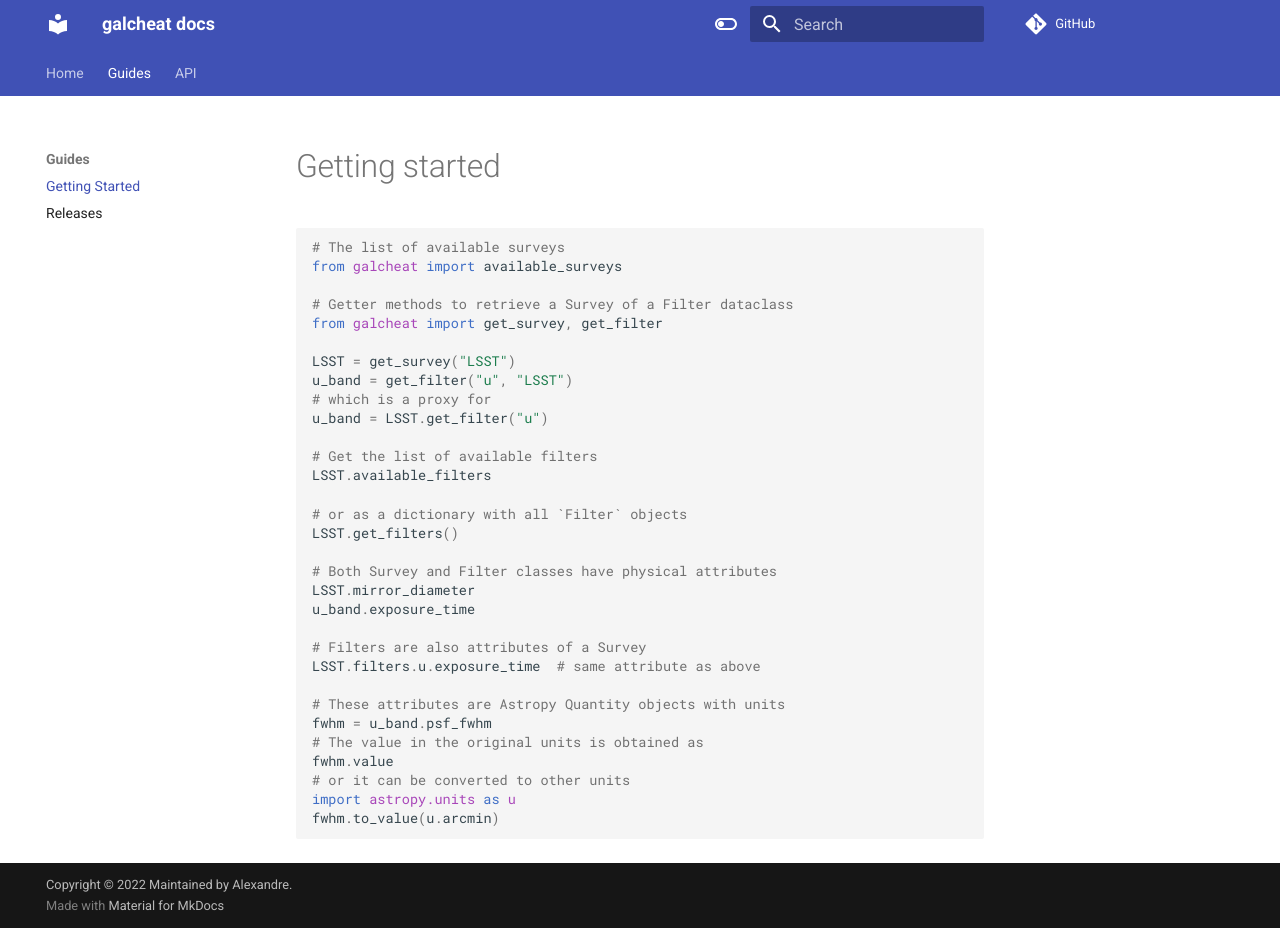
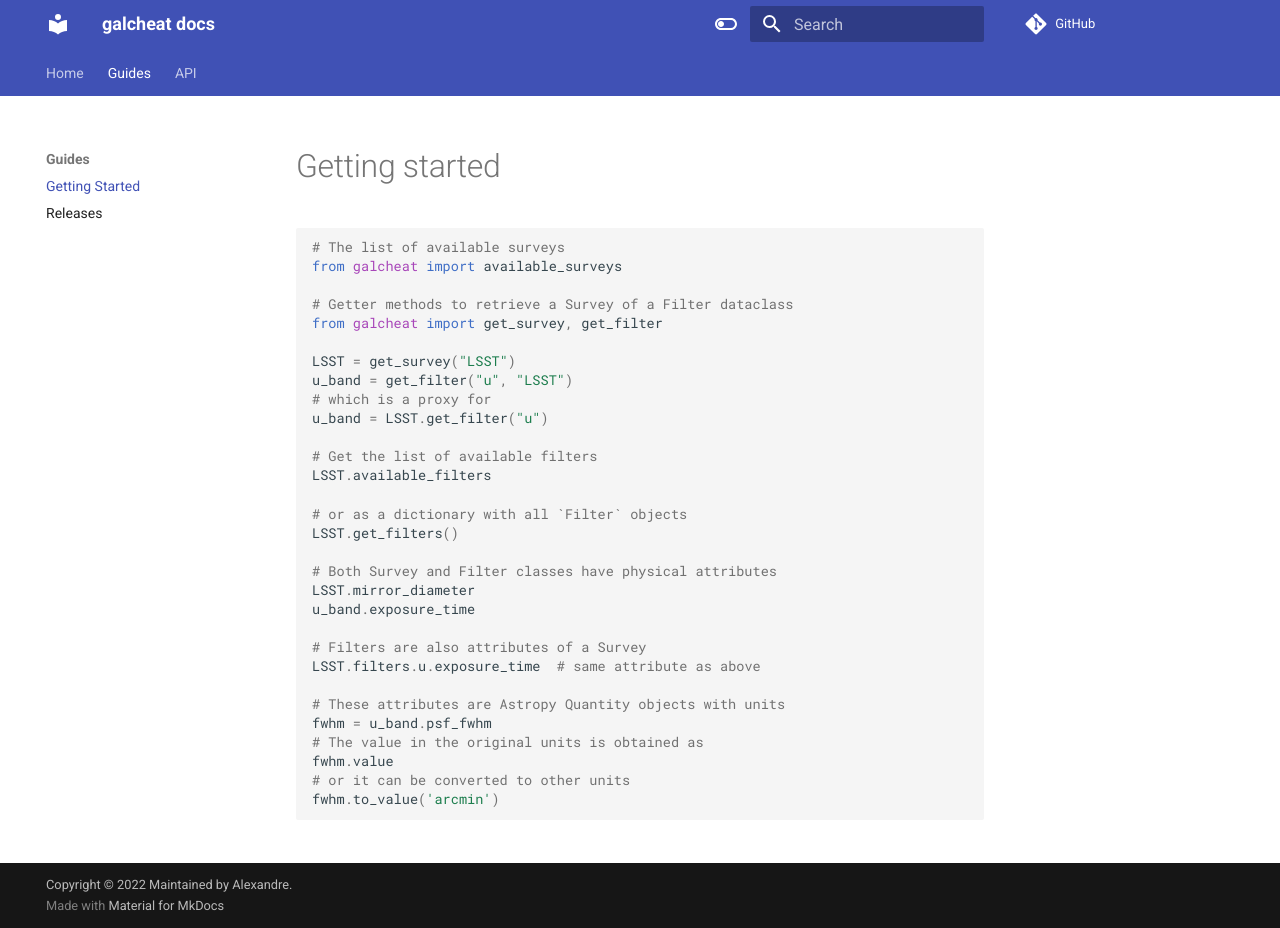
Before and after one commit to LSSTDESC/surveycodex, an MkDocs documentation site: the page built from docs/guides/getting-started.md, in a window 1280 px wide and 928 px high. Built offline with MkDocs 1.6.1 and Material for MkDocs 9.7.7, drawn with Linux system fonts in a browser that asks for light colours; comment, search, counter and statistics services are not loaded.

Commit message:
No need for astropy import

````diff
--- a/docs/guides/getting-started.md
+++ b/docs/guides/getting-started.md
@@ -30,6 +30,5 @@ fwhm = u_band.psf_fwhm
 # The value in the original units is obtained as
 fwhm.value
 # or it can be converted to other units
-import astropy.units as u
-fwhm.to_value(u.arcmin)
+fwhm.to_value('arcmin')
 ```
````
Also changed, not shown: README.md (+1 -2 lines).
